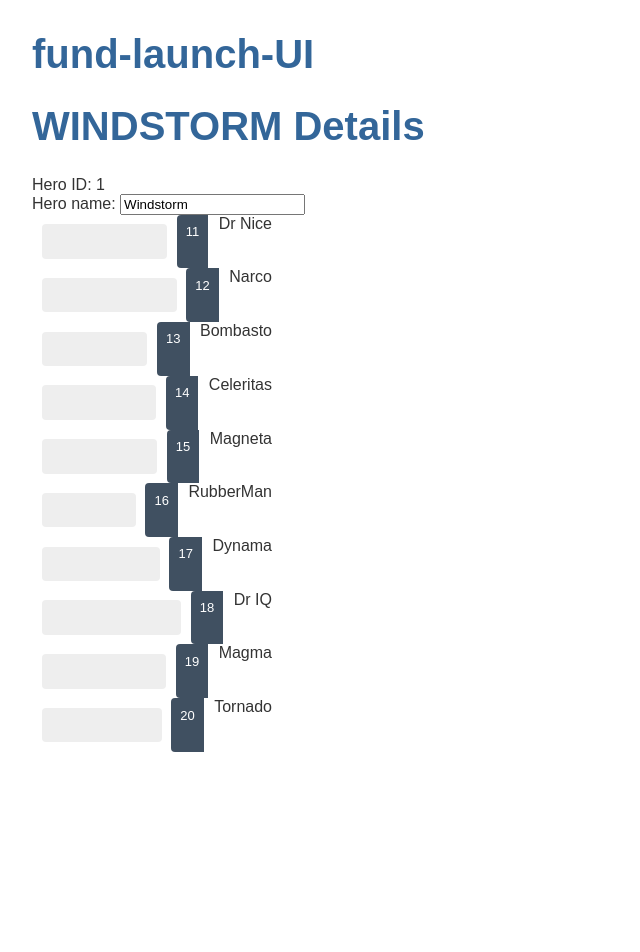
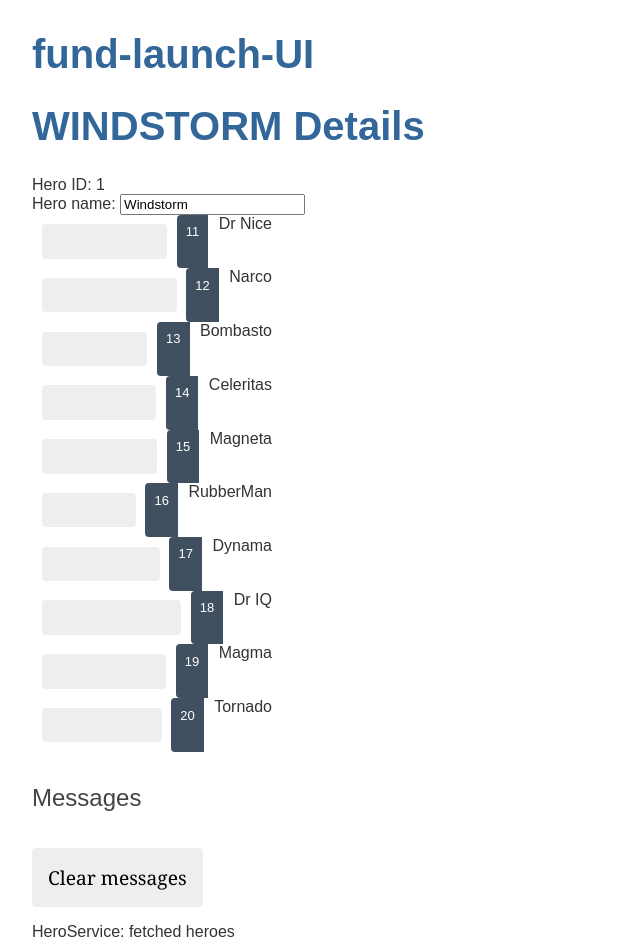
Before and after one commit to ebo-arcadia/fund-launch-UI, an Angular app: page / in a window 1280 px wide. Shown: the top 952 px of the page, without its empty margins (0-640 px from the left). Before the commit the page ends 800 px from the top, so only its background shows below. Built offline with nearby package versions, Linux system fonts and the light colour scheme.

Commit message:
generate message service, message component, using injectable, property binding

```diff
--- a/src/app/app.component.html
+++ b/src/app/app.component.html
@@ -1,2 +1,3 @@
 <h1>{{title}}</h1>
 <app-heroes></app-heroes>
+<app-messages></app-messages>
--- a/src/app/app.module.ts
+++ b/src/app/app.module.ts
@@ -6,12 +6,14 @@
 import { AppComponent } from './app.component';
 import { HeroesComponent } from './heroes/heroes.component';
 import { HeroDetailComponent } from './hero-detail/hero-detail.component';
+import { MessagesComponent } from './messages/messages.component';
 
 @NgModule({
   declarations: [
     AppComponent,
     HeroesComponent,
     HeroDetailComponent,
+    MessagesComponent,
   ],
   imports: [
     BrowserModule,
--- a/src/app/hero.service.ts
+++ b/src/app/hero.service.ts
@@ -2,6 +2,7 @@
 import { Hero } from './hero';
 import { HEROES } from './mock-heros';
 import { Observable, of } from "rxjs";
+import { MessageService} from "./message.service";
 
 @Injectable({
   providedIn: 'root'
@@ -9,7 +10,8 @@
 export class HeroService {
   getHeroes(): Observable<Hero[]> {
     const heroes = of(HEROES);
+    this.messageService.add('HeroService: fetched heroes');
     return heroes;
   }
-  constructor() { }
+  constructor(private messageService: MessageService) { }
 }
--- /dev/null
+++ b/src/app/message.service.ts
@@ -0,0 +1,18 @@
+import { Injectable } from '@angular/core';
+
+@Injectable({
+  providedIn: 'root',
+})
+export class MessageService {
+  messages: string[] = [];
+
+  add(message: string) {
+    this.messages.push(message);
+  }
+
+  clear() {
+    this.messages = [];
+  }
+
+  constructor() { }
+}
--- /dev/null
+++ b/src/app/messages/messages.component.html
@@ -0,0 +1,5 @@
+<div *ngIf="messageService.messages.length">
+  <h2>Messages</h2>
+  <button type="button" class="clear" (click)="messageService.clear()">Clear messages</button>
+  <div *ngFor="let message of messageService.messages"> {{message}}</div>
+</div>
--- /dev/null
+++ b/src/app/messages/messages.component.ts
@@ -0,0 +1,16 @@
+import { Component, OnInit } from '@angular/core';
+import { MessageService} from "../message.service";
+
+@Component({
+  selector: 'app-messages',
+  templateUrl: './messages.component.html',
+  styleUrls: ['./messages.component.css']
+})
+export class MessagesComponent implements OnInit {
+
+  constructor(public messageService: MessageService) { }
+
+  ngOnInit(): void {
+  }
+
+}
```
Also changed, not shown: src/app/messages/messages.component.css (added), 2 other files (tests, documents, lock files or other folders).
